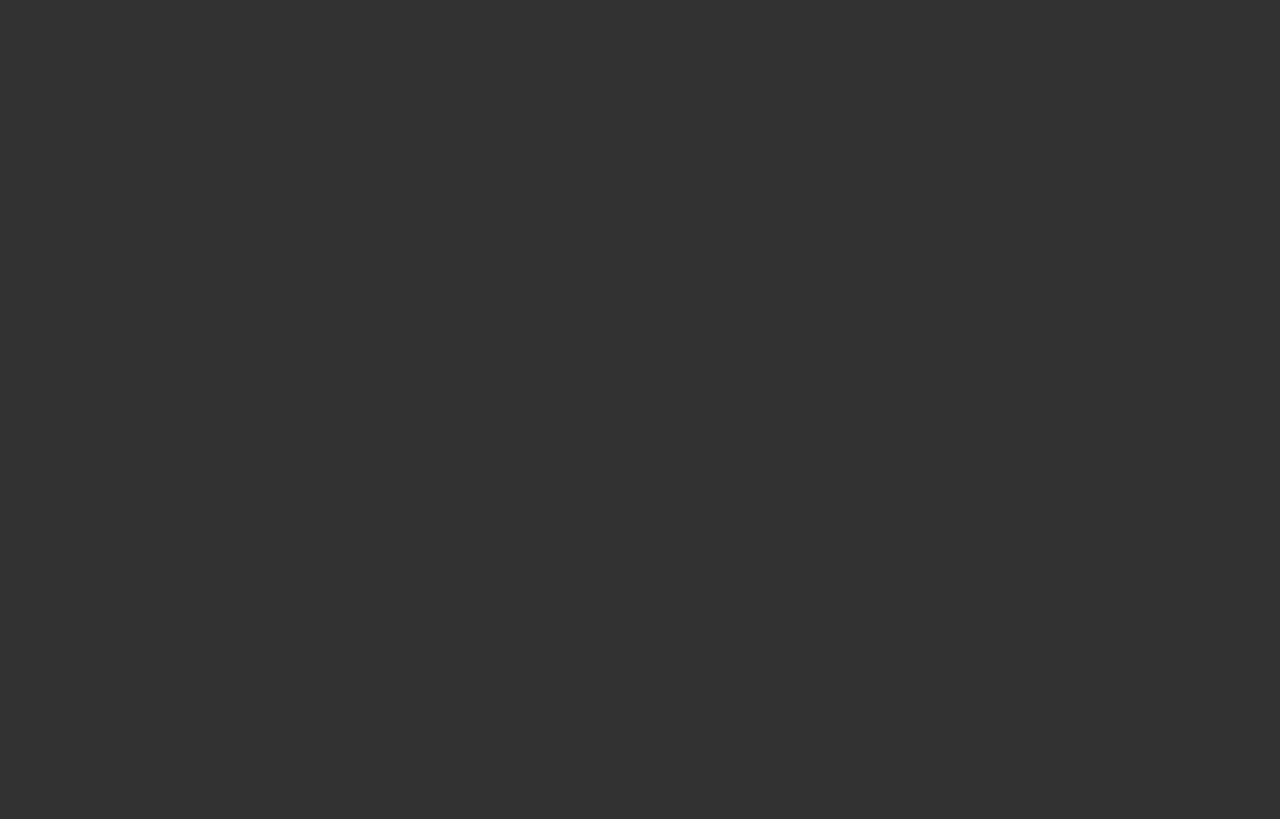
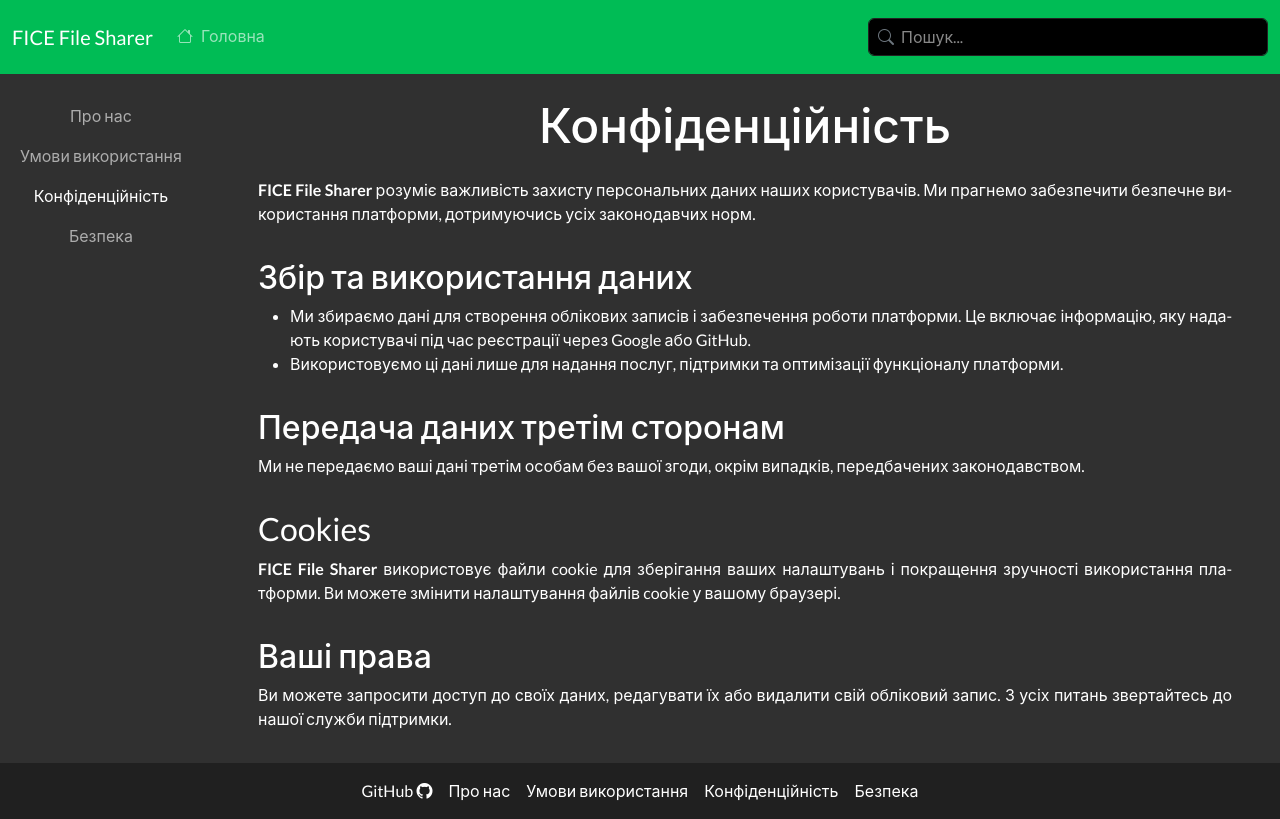
Before and after one commit to FICEFileSharer/FICEFileSharer, a React (Create React App) app in the folder client/: page /privacy in a window 1280 px wide. Before the commit this address had no page. Built offline with nearby package versions, Linux system fonts and the light colour scheme.

Commit message:
add: Privacy page

```diff
--- a/client/src/App.jsx
+++ b/client/src/App.jsx
@@ -10,6 +10,7 @@ import WelcomePage from './pages/WelcomePage';
 import LoginPage from './pages/LoginPage';
 import AboutUsPage from './pages/AboutUsPage';
 import TermsOfServicePage from './pages/TermsOfServicePage';
+import PrivacyPage from './pages/PrivacyPage';
 
 function App() {
   return (
@@ -55,6 +56,18 @@ function App() {
               <Footer />
             </>
           }></Route>
+
+          <Route path='/privacy' element={
+            <>
+              <Header />
+              <div className='d-flex'>
+                <Sidebar />
+                <PrivacyPage />
+              </div>
+              <TopScrollButton />
+              <Footer />
+            </>
+          }></Route>
         </Routes>
       </SearchProvider>
     </div>
--- a/client/src/components/Footer.jsx
+++ b/client/src/components/Footer.jsx
@@ -24,7 +24,7 @@ const Footer = () => {
                 </FooterButton>
 
                 <FooterButton
-                    href='/'
+                    href='/privacy'
                 >
                     Конфіденційність
                 </FooterButton>
--- a/client/src/components/sidebar/Sidebar/Sidebar.jsx
+++ b/client/src/components/sidebar/Sidebar/Sidebar.jsx
@@ -56,7 +56,7 @@ const Sidebar = () => {
                             </SidebarElement>
 
                             <SidebarElement
-                                href='/'
+                                href='/privacy'
                             >
                                 Конфіденційність
                             </SidebarElement>
--- /dev/null
+++ b/client/src/pages/PrivacyPage.jsx
@@ -0,0 +1,70 @@
+import React from 'react';
+
+const PrivacyPage = () => {
+  return (
+    <div>
+      <div className='d-flex h-100 text-white text-aling-justify text-uk-hyphens bg-dark px-mb-1'>
+        <div className='cover-container d-flex w-100 h-100 mx-auto flex-column'>
+
+          <h1 className='text-center mb-4'>
+            Конфіденційність
+          </h1>
+
+          <p>
+             <b>FICE File Sharer</b> розуміє важливість захисту персональних даних
+             наших користувачів. Ми прагнемо забезпечити безпечне використання
+             платформи, дотримуючись усіх законодавчих норм.
+          </p>
+
+          <h3 className='mt-3'>
+            Збір та використання даних
+          </h3>
+
+          <ul>
+            <li>
+                Ми збираємо дані для створення облікових записів і забезпечення
+                роботи платформи. Це включає інформацію, яку надають користувачі
+                під час реєстрації через Google або GitHub.
+            </li>
+
+            <li>
+                Використовуємо ці дані лише для надання послуг, підтримки та
+                оптимізації функціоналу платформи.
+            </li>
+          </ul>
+
+          <h3 className='mt-3'>
+            Передача даних третім сторонам
+          </h3>
+
+          <p>
+            Ми не передаємо ваші дані третім особам без вашої згоди, окрім
+            випадків, передбачених законодавством.
+          </p>
+
+          <h3 className='mt-3'>
+            Cookies
+          </h3>
+
+          <p>
+            <b>FICE File Sharer</b> використовує файли cookie для зберігання ваших
+            налаштувань і покращення зручності використання платформи. Ви можете
+            змінити налаштування файлів cookie у вашому браузері.
+          </p>
+
+          <h3 className='mt-3'>
+            Ваші права
+          </h3>
+
+          <p>
+            Ви можете запросити доступ до своїх даних, редагувати їх або видалити
+            свій обліковий запис. З усіх питань звертайтесь до нашої служби
+            підтримки.
+          </p>
+        </div>
+      </div>
+    </div>
+  );
+};
+
+export default PrivacyPage;
```
